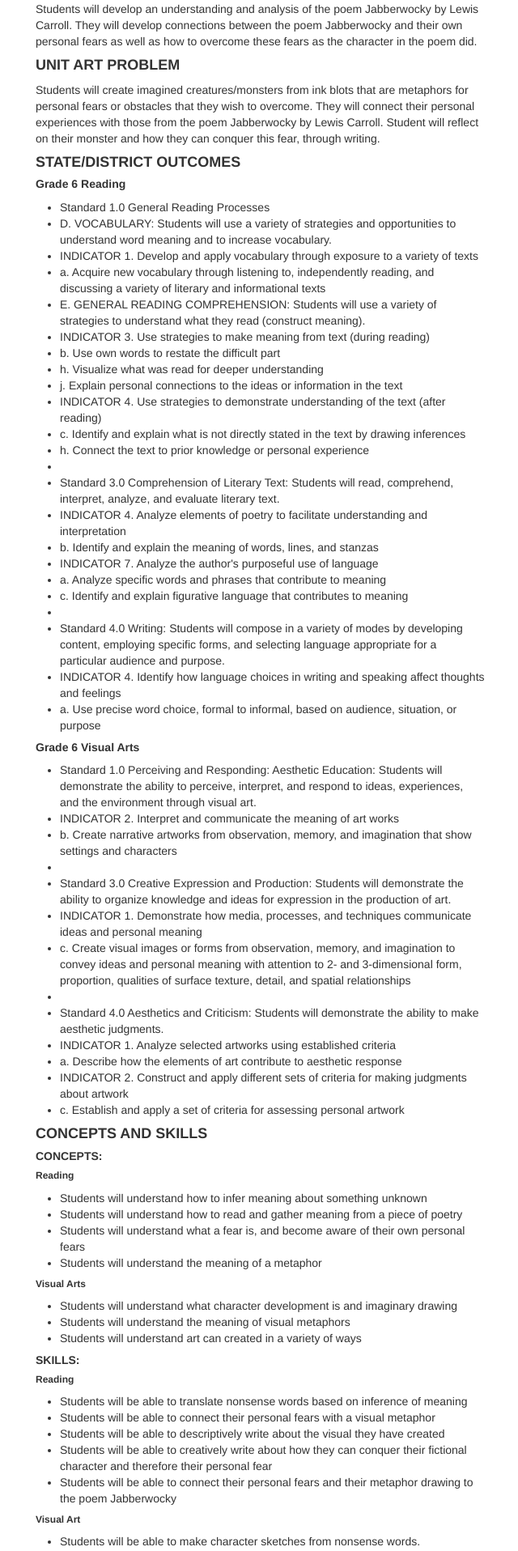
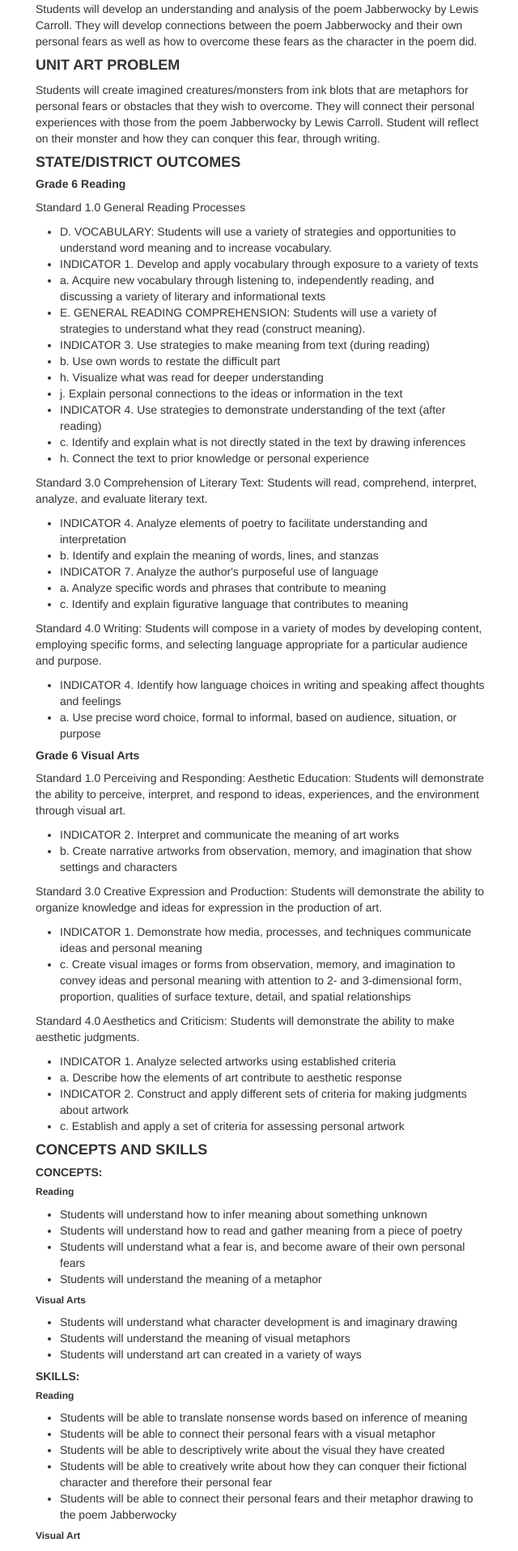
Before and after one commit to kstabin/kstabin.com, a Jekyll site: the page built from teacher/grade-6-jabber.html, in a window 1280 px wide. Shown: the part 3563-5479 px from the top of the page at 81% size, without its empty margins (416-1056 px from the left). Built offline with Jekyll 4.4.1, drawn with Linux system fonts in a browser that asks for light colours; nearby versions of some CDN libraries.

```diff
--- a/teacher/grade-6-jabber.html
+++ b/teacher/grade-6-jabber.html
@@ -78,8 +78,8 @@ layout: teacher
 
 <h4>STATE/DISTRICT OUTCOMES</h4>
 <h5>Grade 6 Reading </h5>
+	<p>Standard 1.0 General Reading Processes</p>
 	<ul>
-		<li>Standard 1.0 General Reading Processes</li>
 		<li>D. VOCABULARY: Students will use a variety of strategies and opportunities to understand word meaning and to increase vocabulary.</li>
 		<li>INDICATOR 1. Develop and apply vocabulary through exposure to a variety of texts</li>
 		<li>a. Acquire new vocabulary through listening to, independently reading, and discussing a variety of literary and informational texts</li>
@@ -91,29 +91,34 @@ layout: teacher
 		<li>INDICATOR 4. Use strategies to demonstrate understanding of the text (after reading)</li>
 		<li>c. Identify and explain what is not directly stated in the text by drawing inferences</li>
 		<li>h. Connect the text to prior knowledge or personal experience</li>
-		<li></li>
-		<li>Standard 3.0 Comprehension of Literary Text: Students will read, comprehend, interpret, analyze, and evaluate literary text.</li>
+	</ul>
+	<p>Standard 3.0 Comprehension of Literary Text: Students will read, comprehend, interpret, analyze, and evaluate literary text.</p>
+	<ul>
 		<li>INDICATOR 4. Analyze elements of poetry to facilitate understanding and interpretation</li>
 		<li>b. Identify and explain the meaning of words, lines, and stanzas</li>
 		<li>INDICATOR 7. Analyze the author's purposeful use of language</li>
 		<li>a. Analyze specific words and phrases that contribute to meaning</li>
 		<li>c. Identify and explain figurative language that contributes to meaning</li>
-		<li></li>
-		<li>Standard 4.0 Writing: Students will compose in a variety of modes by developing content, employing specific forms, and selecting language appropriate for a particular audience and purpose.</li>
+	</ul>
+	<p>Standard 4.0 Writing: Students will compose in a variety of modes by developing content, employing specific forms, and selecting language appropriate for a particular audience and purpose.</p>
+	<ul>
 		<li>INDICATOR 4. Identify how language choices in writing and speaking affect thoughts and feelings</li>
 		<li>a. Use precise word choice, formal to informal, based on audience, situation, or purpose</li>
 	</ul>
 <h5>Grade 6 Visual Arts</h5>
+
+	<p>Standard 1.0 Perceiving and Responding: Aesthetic Education: Students will demonstrate the ability to perceive, interpret, and respond to ideas, experiences, and the environment through visual art.</p>
 	<ul>
-		<li>Standard 1.0 Perceiving and Responding: Aesthetic Education: Students will demonstrate the ability to perceive, interpret, and respond to ideas, experiences, and the environment through visual art.</li>
 		<li>INDICATOR 2. Interpret and communicate the meaning of art works</li>
 		<li>b. Create narrative artworks from observation, memory, and imagination that show settings and characters</li>
-		<li></li>
-		<li>Standard 3.0 Creative Expression and Production: Students will demonstrate the ability to organize knowledge and ideas for expression in the production of art.</li>
+	</ul>
+	<p>Standard 3.0 Creative Expression and Production: Students will demonstrate the ability to organize knowledge and ideas for expression in the production of art.</p>
+	<ul>
 		<li>INDICATOR 1. Demonstrate how media, processes, and techniques communicate ideas and personal meaning</li>
 		<li>c. Create visual images or forms from observation, memory, and imagination to convey ideas and personal meaning with attention to 2- and 3-dimensional form, proportion, qualities of surface texture, detail, and spatial relationships</li>
-		<li></li>
-		<li>Standard 4.0 Aesthetics and Criticism: Students will demonstrate the ability to make aesthetic judgments.</li>
+	</ul>
+	<p>Standard 4.0 Aesthetics and Criticism: Students will demonstrate the ability to make aesthetic judgments.</p>
+	<ul>
 		<li>INDICATOR 1. Analyze selected artworks using established criteria</li>
 		<li>a. Describe how the elements of art contribute to aesthetic response</li>
 		<li>INDICATOR 2. Construct and apply different sets of criteria for making judgments about artwork</li>
```
